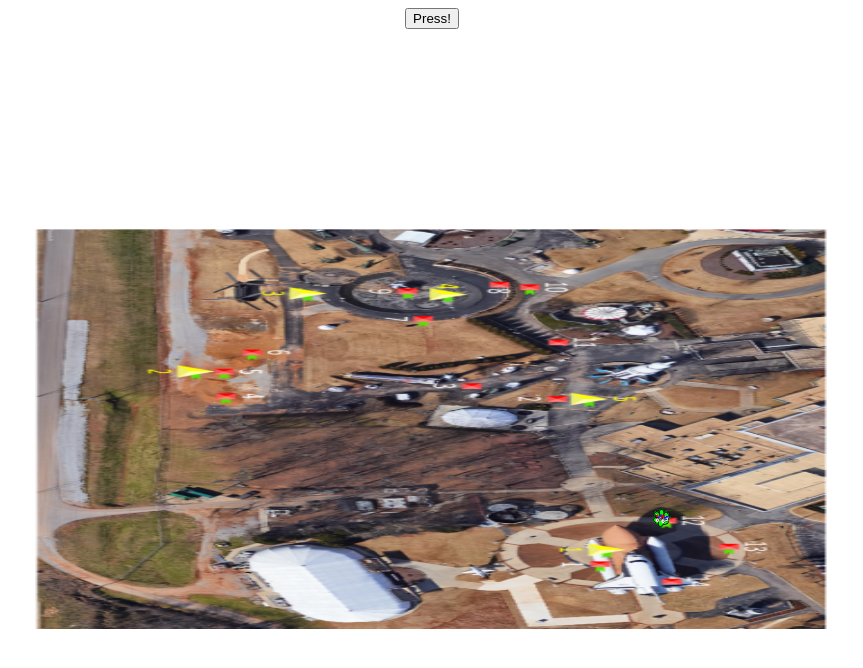
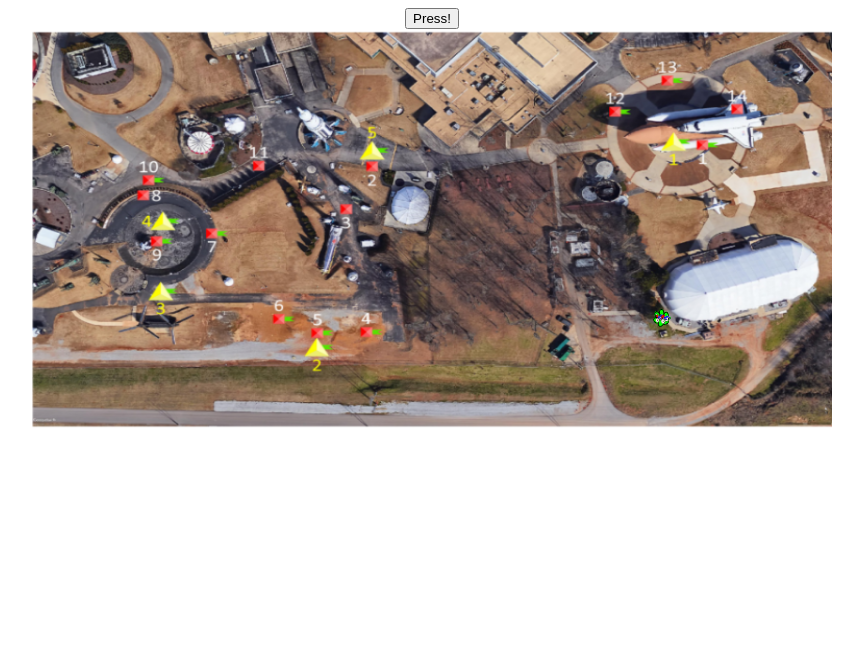
Before and after one commit to UPRM-Moonbuggy-Telemetry/MoonBuggy-GUI-6thGen, a plain HTML site: page OfflineGPS/exampleHTML.html in a window 1280 px wide. Both pictures are taken after a click on the button "Press!". Shown: the whole page, without its empty margins (208-1071 px from the left). Drawn offline with Linux system fonts and the light colour scheme.

Commit message:
modified fiule to work with new photo edits

```diff
--- a/OfflineGPS/exampleHTML.html
+++ b/OfflineGPS/exampleHTML.html
@@ -16,7 +16,7 @@ body {
 
     <button onclick = " show();">Press!</button>
     <div id = "container" style = "visibility: hidden">
-      <img id = "parent" src = "..\img\Map.PNG" style = "transform: rotate(90deg);" />
+      <img id = "parent" src = "..\img\Map.PNG" style = "" />
       <img id = "element" src = "..\img\moonbuggy.png" />
     </div>
 
@@ -30,7 +30,7 @@ body {
         // GPSRefresh(getRndNumber(-86.655645, -86.652185), getRndNumber(34.709558,34.711180));
 
         //method 2 (preferred)
-        var map = new OfflineMaps(400, 800, 25, 25); //constructed with dimensions of parent and element
+        var map = new OfflineMaps(800, 400, 25, 25); //constructed with dimensions of parent and element
         map.refresh(getRndNumber(-86.655645, -86.652185), getRndNumber(34.709558,34.711180));
       }
     </script>
```
